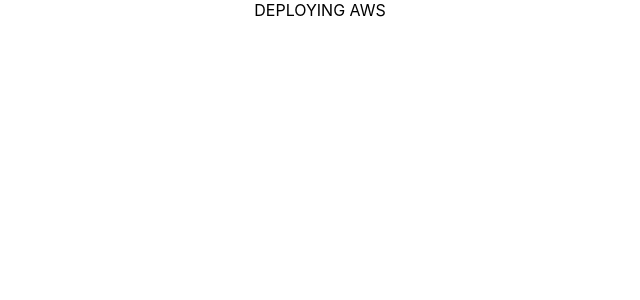
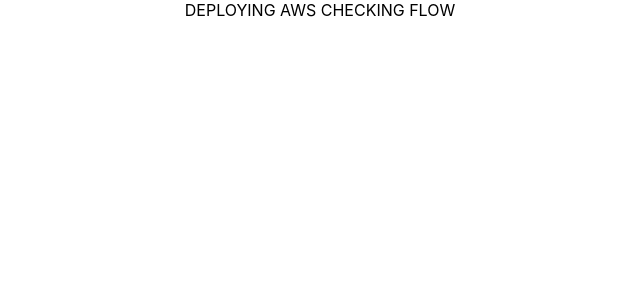
Before and after one commit to hack4impact-calpoly/slo-botanical-garden-22, a React (Create React App) app in the folder frontend/: page / in a window 1280 px wide. Shown: the top 300 px of the page, without its empty margins (320-960 px from the left). Built offline with nearby package versions, Linux system fonts and the light colour scheme.

Commit message:
Testing flow between Actions and Deployment

```diff
--- a/frontend/src/App.js
+++ b/frontend/src/App.js
@@ -3,7 +3,7 @@ import "./App.css";
 function App() {
   return (
     <div className="App">
-      <h>DEPLOYING AWS</h>
+      <h>DEPLOYING AWS CHECKING FLOW</h>
     </div>
   );
 }
```
